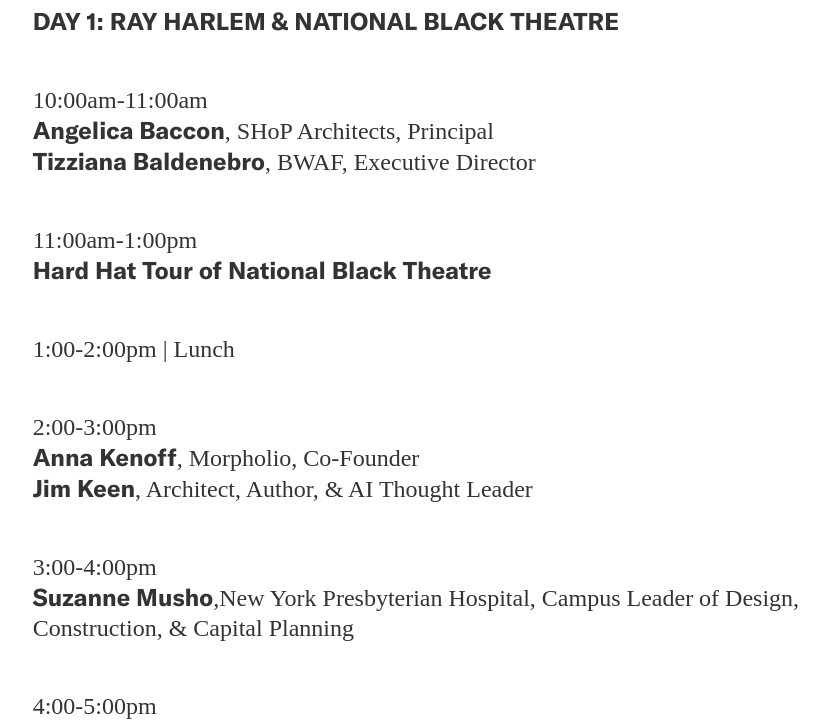
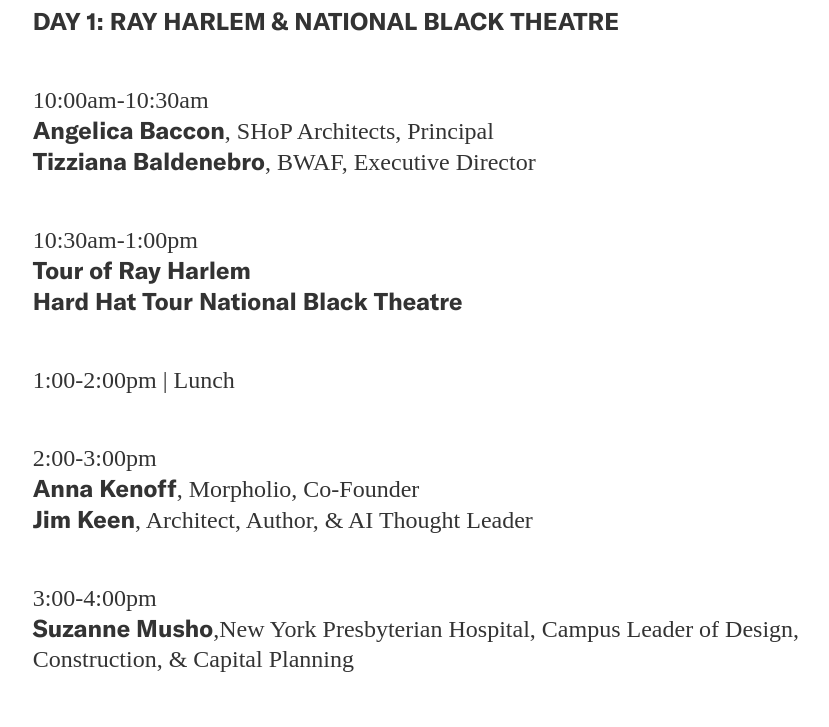
Before and after one commit to jengalas/bwaf-bbw, a Jekyll site: the page built from _programs/industry-leaders-roundtable-retreat.md, in a window 1280 px wide and 900 px high, scrolled down 1674 px, cut to the strip 173-900 px from the top of the window. Shown: the whole strip, without its empty margins (444-1273 px from the left). Built offline with Jekyll 4.4.1, drawn with Linux system fonts in a browser that asks for light colours; nearby versions of some CDN libraries; some web fonts are replaced.

Commit message:
Updated 1 file via CloudCannon.

```diff
--- a/_programs/industry-leaders-roundtable-retreat.md
+++ b/_programs/industry-leaders-roundtable-retreat.md
@@ -88,11 +88,12 @@
       **DAY 1: RAY HARLEM & NATIONAL BLACK THEATRE**
 
 
-      10:00am-11:00am<br>**Angelica Baccon**, SHoP Architects,
+      10:00am-10:30am<br>**Angelica Baccon**, SHoP Architects,
       Principal<br>**Tizziana Baldenebro**, BWAF, Executive Director
 
 
-      11:00am-1:00pm<br>**Hard Hat Tour of National Black Theatre**
+      10:30am-1:00pm<br>**Tour of Ray Harlem<br>Hard Hat Tour National Black
+      Theatre**
 
 
       1:00-2:00pm \| Lunch
```
